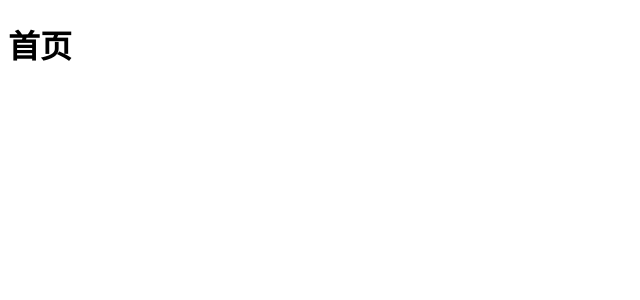
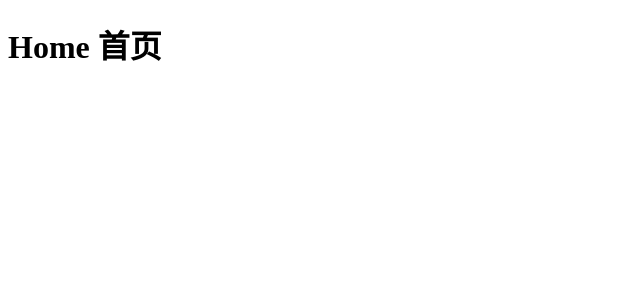
Before and after one commit to u7663394/react-learning-journey, a React (Create React App) app in the folder react-router/: page / in a window 1280 px wide. Shown: the top 300 px of the page, without its empty margins (0-640 px from the left). Built offline with nearby package versions, Linux system fonts and the light colour scheme.

Commit message:
refactor: split routing modules

```diff
--- /dev/null
+++ b/react-router/src/page/Home/index.js
@@ -0,0 +1,9 @@
+const Home = () => {
+  return (
+    <div>
+      <h1>Home 首页</h1>
+    </div>
+  );
+};
+
+export default Home;
--- /dev/null
+++ b/react-router/src/page/Login/index.js
@@ -0,0 +1,9 @@
+const Login = () => {
+  return (
+    <div>
+      <h1>Login 登录</h1>
+    </div>
+  );
+};
+
+export default Login;
```
Also changed, not shown: react-router/src/index.js (+2 -14 lines), react-router/src/router/index.js (added, +19 -0 lines).
